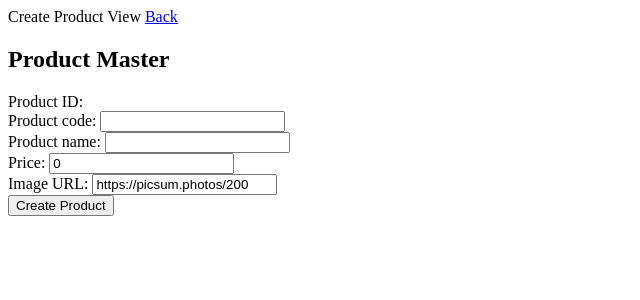
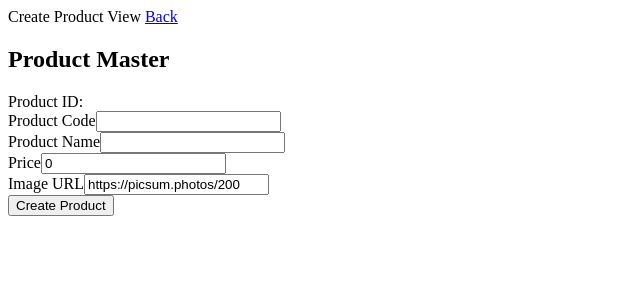
Before and after one commit to saoloung/master-data, a Vue app: page /product/create in a window 1280 px wide. Shown: the top 300 px of the page, without its empty margins (0-640 px from the left). Built offline with nearby package versions, Linux system fonts and the light colour scheme.

Commit message:
use formData to diaplay label and input

```diff
--- a/src/views/CreateView.vue
+++ b/src/views/CreateView.vue
@@ -11,6 +11,25 @@ const productData = reactive({
   imageUrl: 'https://picsum.photos/200'
 })
 const isLoading = ref(false)
+
+const fromData = [
+  {
+    name: 'Product Code',
+    field: 'productCode'
+  },
+  {
+    name: 'Product Name',
+    field: 'productName'
+  },
+  {
+    name: 'Price',
+    field: 'price'
+  },
+  {
+    name: 'Image URL',
+    field: 'imageUrl'
+  }
+]
 
 const createProduct = async (productData) => {
   isLoading.value = true
@@ -35,21 +54,11 @@ const createProduct = async (productData) => {
         Product ID:
         {{ productData.id }}
       </div>
-      <div>
-        Product code:
-        <input type="text" v-model="productData.productCode">
-      </div>
-      <div>
-        Product name:
-        <input type="text" v-model="productData.productName">
-      </div>
-      <div>
-        Price:
-        <input type="number" v-model="productData.price">
-      </div>
-      <div>
-        Image URL:
-        <input type="text" v-model="productData.imageUrl">
+      <div v-for="form in fromData">
+        <label>
+          <span>{{ form.name }}</span>
+        </label>
+        <input type="text" v-model="productData[form.field]">
       </div>
       <button @click="createProduct(productData)">Create Product</button>
     </div>
--- a/src/views/EditView.vue
+++ b/src/views/EditView.vue
@@ -10,11 +10,31 @@ const productId = ref(-1)
 const productData = reactive({})
 const isLoading = ref(false)
 
+const fromData = [
+  {
+    name: 'Product Code',
+    field: 'productCode'
+  },
+  {
+    name: 'Product Name',
+    field: 'productName'
+  },
+  {
+    name: 'Price',
+    field: 'price'
+  },
+  {
+    name: 'Image URL',
+    field: 'imageUrl'
+  }
+]
+
 onMounted(async () => {
   productId.value = parseInt(route.params.id)
   isLoading.value = true
   await productStore.loadProduct(productId.value)
 
+  productData.id = productStore.selectedProduct.id
   productData.productCode = productStore.selectedProduct.productCode
   productData.productName = productStore.selectedProduct.productName
   productData.price = productStore.selectedProduct.price
@@ -42,23 +62,13 @@ const editProduct = async (productData, productId) => {
       </div>
       <div>
         Product ID:
-        {{ productId }}
+        {{ productData.id }}
       </div>
-      <div>
-        Product code:
-        <input type="text" v-model="productData.productCode">
-      </div>
-      <div>
-        Product name:
-        <input type="text" v-model="productData.productName">
-      </div>
-      <div>
-        Price:
-        <input type="number" v-model="productData.price">
-      </div>
-      <div>
-        Image URL:
-        <input type="text" v-model="productData.imageUrl">
+      <div v-for="form in fromData">
+        <label>
+          <span>{{ form.name }}</span>
+        </label>
+        <input type="text" v-model="productData[form.field]">
       </div>
       <button @click="editProduct(productData, productId)">Update</button>
     </div>
```
